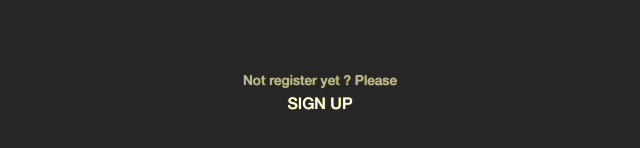
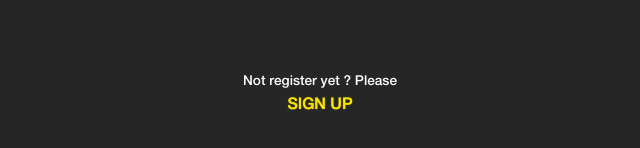
Before and after one commit to WildCodeSchool/Paris-0919-P2-Job-meetup, a React (Create React App) app in the folder breakit/frontEnd/: page / in a window 1280 px wide. Shown: the part 568-716 px from the top of the page, without its empty margins (320-960 px from the left). Built offline with nearby package versions, Linux system fonts and the light colour scheme.

Commit message:
resolve footer trouble with color font

```diff
--- a/breakit/frontEnd/src/components/homepage/Footer.css
+++ b/breakit/frontEnd/src/components/homepage/Footer.css
@@ -13,7 +13,7 @@
         background: #262626;
         border:none;
         border-radius: 10px;
-        color: #ffffff;
+
         display: flex;
         height: 2.2em;
         padding: 0em 2em;
--- a/breakit/frontEnd/src/components/profil/profilLogin/ProfilConnexion.css
+++ b/breakit/frontEnd/src/components/profil/profilLogin/ProfilConnexion.css
@@ -7,7 +7,9 @@
     src: url("../../fonts/HelveticaNeue_Medium.ttf")
  }
 
-
+body{
+  overflow: hidden ;
+}
 
 
 .containerProfilInscription{
@@ -21,6 +23,7 @@
     display: block;
     height: 7vh;
     margin: auto;
+
 }
 
 img.logoProfilInscription {
@@ -219,20 +222,18 @@ font-size: 3.5vh;
   }
 
 .link_text{
-    color: rgb(180, 180, 180);
+    color: #ffffff;
     font-family: "HelveticaNeue_Medium", "sans-serif";
     text-decoration: none;
     font-size: 1.7vh;
-    text-shadow: 0px 0px 1px #FAE404;
+
 }
 
  .link_button {
 
-    color: #fff;
+    color: #FAE404;
     font-family: "HelveticaNeue_Medium", "sans-serif";
     text-decoration: none;
-    text-transform: uppercase;
     font-size: 2vh;
-    text-shadow: 0px 0px 1px #FAE404;
 
 }
--- a/breakit/frontEnd/src/components/profil/profilLogin/ProfilConnexion.js
+++ b/breakit/frontEnd/src/components/profil/profilLogin/ProfilConnexion.js
@@ -149,7 +149,7 @@ class ProfilConnexion extends React.Component {
                         <button  onClick = {() => this.checkDB()} type="submit" id="login-button">Valider</button>
                     </div>
                     <div className="links">
-                    <div className = "link_text">Not register yet ? Please <Link to='ProfilInscription'><p className="link_button">Sign Up</p> </Link> </div>
+                    <div className = "link_text">Not register yet ? Please <Link to='ProfilInscription'><p className="link_button">SIGN UP</p> </Link> </div>
                     </div>
                 </div>
 
--- a/breakit/frontEnd/src/components/profil/profilSignin/ProfilDescription.css
+++ b/breakit/frontEnd/src/components/profil/profilSignin/ProfilDescription.css
@@ -77,6 +77,8 @@ textarea{
 }
 .links p {
     margin: 5px 0px 6px 0px;
+    color: #ffffff;
+    box-shadow: none;
 }
 .links a {
 
@@ -85,7 +87,7 @@ textarea{
     text-decoration: none;
     text-transform: uppercase;
     font-size: 2vh;
-    text-shadow: 0px 0px 1px #FAE404;
+
 
 }
   .dot {
--- a/breakit/frontEnd/src/components/profil/profilSignin/ProfilDevSpec.css
+++ b/breakit/frontEnd/src/components/profil/profilSignin/ProfilDevSpec.css
@@ -101,7 +101,7 @@ img.logoUserProfil {
     text-decoration: none;
     text-transform: uppercase;
     font-size: 2vh;
-    text-shadow: 0px 0px 1px #FAE404;
+
 
 }
   .dot {
--- a/breakit/frontEnd/src/components/profil/profilSignin/ProfilInterests.css
+++ b/breakit/frontEnd/src/components/profil/profilSignin/ProfilInterests.css
@@ -82,7 +82,7 @@ img.logoUserProfil {
     text-decoration: none;
     text-transform: uppercase;
     font-size: 2vh;
-    text-shadow: 0px 0px 1px #FAE404;
+
 
 }
 
--- a/breakit/frontEnd/src/components/profil/profilSignin/ProfilPicture.css
+++ b/breakit/frontEnd/src/components/profil/profilSignin/ProfilPicture.css
@@ -94,6 +94,7 @@ img.logoUserProfil {
 }
 .links p {
     margin: 5px 0px 6px 0px;
+    color: #FAE404;
 }
 .links a {
 
@@ -102,7 +103,7 @@ img.logoUserProfil {
     text-decoration: none;
     text-transform: uppercase;
     font-size: 2vh;
-    text-shadow: 0px 0px 1px #FAE404;
+
 
 }
 
--- a/breakit/frontEnd/src/components/profil/profilSignin/SearchLanguages.css
+++ b/breakit/frontEnd/src/components/profil/profilSignin/SearchLanguages.css
@@ -148,7 +148,7 @@
   text-decoration: none;
   text-transform: uppercase;
   font-size: 2vh;
-  text-shadow: 0px 0px 1px #FAE404;
+
 }
 a{
   text-decoration: none;
```
